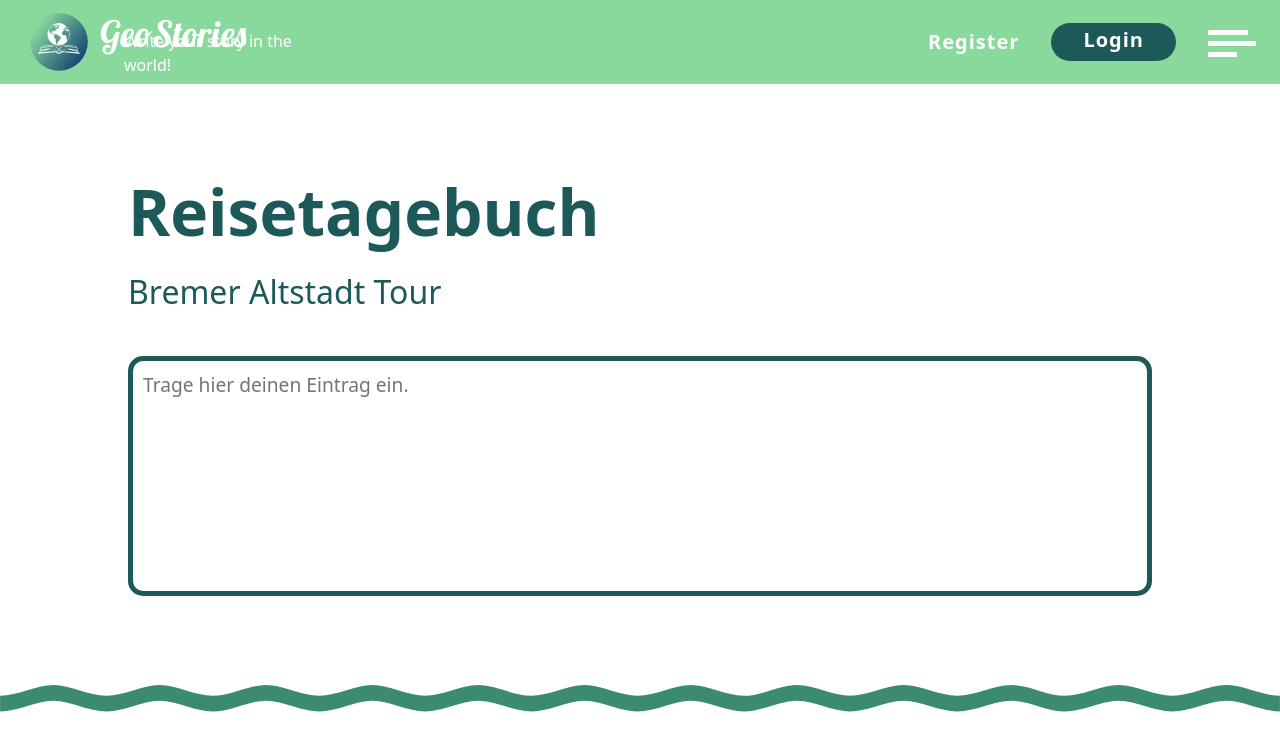
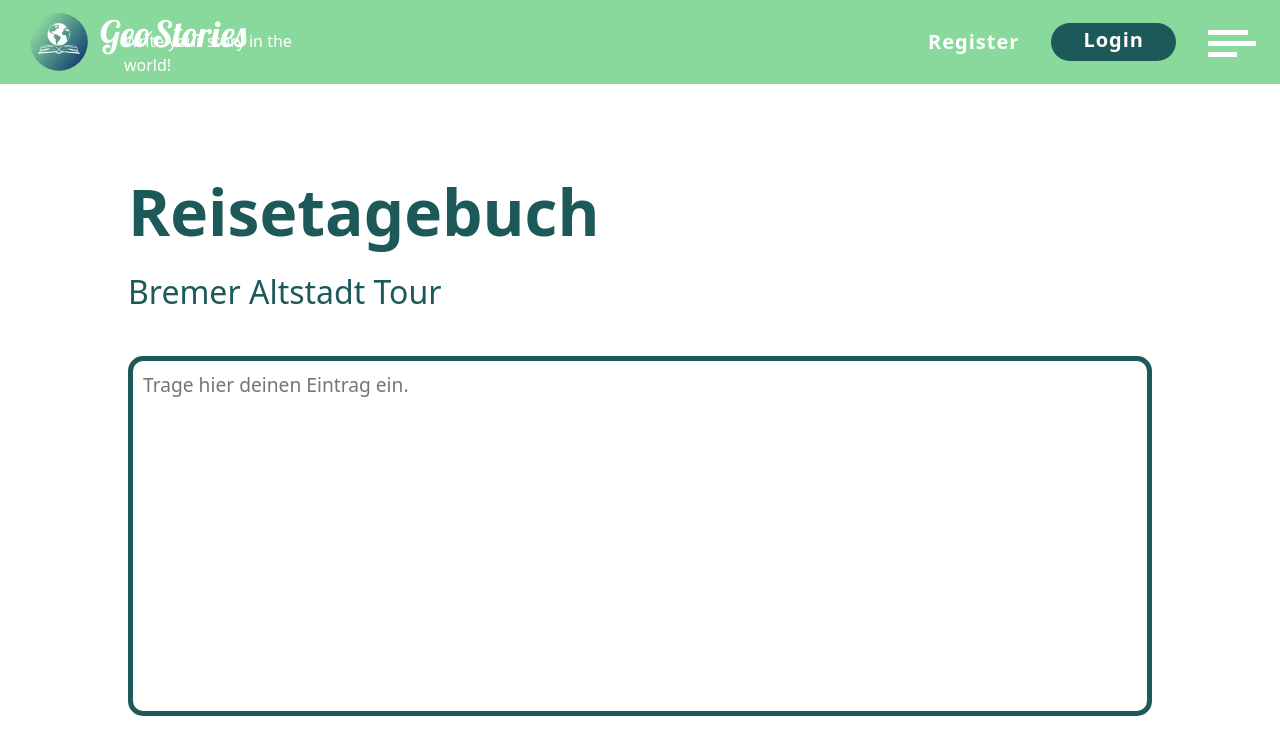
Before and after one commit to GeoStories2023/website, a React (Vite) app: page /traveldiary in a window 1280 px wide. Shown: the top 743 px of the page. Built offline with nearby package versions, Linux system fonts and the light colour scheme; no server answers.

Commit message:
Update TravelDiary.scss

```diff
--- a/src/style/TravelDiary.scss
+++ b/src/style/TravelDiary.scss
@@ -32,7 +32,7 @@
 
         .travel-diary-text {
             width: 80vw;
-            height: 30vh;
+            height: 45vh;
             text-align: left;
             resize: none;
             border-radius: 15px;
```
